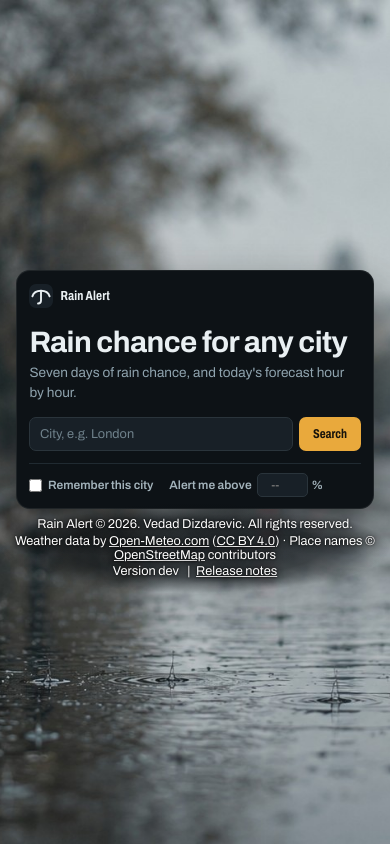
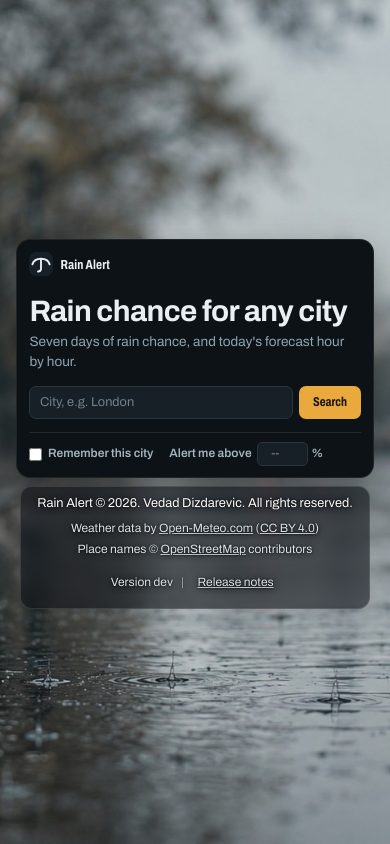
Before and after one commit to lasiurusbat/RainAlert, a Flask app: page / in a window 390 px wide. Run offline with Flask 3, Linux system fonts and the light colour scheme.

Commit message:
Update to version 1.2.2: enhance footer design for better mobile usability and readability

```diff
--- a/rainalert/data/releases.py
+++ b/rainalert/data/releases.py
@@ -16,6 +16,40 @@ promises a forecast the service does not give.
 """
 
 RELEASES = [
+    {
+        "version": "1.2.2",
+        "date": "2026-10-30",
+        "name": "A footer that fits a phone",
+        "features": [
+            {
+                "title": "The footer is tidier",
+                "text": "The notice, the data credits and the build are now "
+                        "three short lines, centred, on a plate of dark "
+                        "glass that lets the photograph show through while "
+                        "the words stay readable. The two credits are set "
+                        "apart by a thin line, and when the backup weather "
+                        "service is in use, the sentence about it starts a "
+                        "row of its own instead of leaving one word alone.",
+            },
+            {
+                "title": "Easier to use on a phone",
+                "text": "On a narrow screen each credit has a line to "
+                        "itself, and \"Release notes\" and \"Install app\" "
+                        "are large enough to touch without missing. The "
+                        "footer keeps clear of the home bar on an iPhone, "
+                        "and its links show a clear outline when reached "
+                        "with a keyboard.",
+            },
+            {
+                "title": "A clearer way to say thanks",
+                "text": "\"Buy me a coffee\" is now a small light button, "
+                        "the one bright shape in the footer, so it is found "
+                        "without being pushed. It is still a single link to "
+                        "a one-off donation, and the credits to Open-Meteo "
+                        "and OpenStreetMap are unchanged.",
+            },
+        ],
+    },
     {
         "version": "1.2.1",
         "date": "2026-10-30",
--- a/render.yaml
+++ b/render.yaml
@@ -23,7 +23,7 @@ services:
     runtime: image
     plan: free
     image:
-      url: docker.io/lasiurusbat/rainalert:1.2.1
+      url: docker.io/lasiurusbat/rainalert:1.2.2
     # The image is deployed by the hook, which names the tag it wants. Left
     # on, auto-deploy would redeploy the service with the image stored above
     # - the fallback tag - as soon as any image was pushed, which is how an
--- a/static/service-worker.js
+++ b/static/service-worker.js
@@ -14,7 +14,7 @@
  * is refreshed in the background, so a reader gets the new files on the
  * load after the one that fetched them.
  */
-const CACHE_VERSION = 'v19';
+const CACHE_VERSION = 'v21';
 const CACHE_NAME = 'rainalert-shell-' + CACHE_VERSION;
 
 /* The shell: the files the page needs to look like Rain Alert. The
--- a/static/style.css
+++ b/static/style.css
@@ -1245,23 +1245,6 @@ button:focus-visible {
     text-shadow: 0 0 2px rgba(0, 0, 0, 0.9), 0 1px 6px rgba(0, 0, 0, 0.8);
 }
 
-/* The photograph under the footer is mid-grey with bright reflections in the
-   wet road, and white type on it blended into it. A soft dark haze behind
-   the footer lines - a fade, not a box - takes the brightness out of the
-   photograph where the words are. It is absolutely positioned, so it costs
-   the panel no height, and it sits behind the text (`isolation` keeps it
-   inside the footer's own stacking context). It stays inside the footer's
-   width: a haze that hangs out sideways makes a narrow page scroll. */
-.copyright::before {
-    content: '';
-    position: absolute;
-    inset: -0.9rem 0;
-    z-index: -1;
-    pointer-events: none;
-    background: radial-gradient(ellipse farthest-side at center,
-        rgba(8, 12, 15, 0.8) 0%, rgba(8, 12, 15, 0.6) 65%, rgba(8, 12, 15, 0) 100%);
-}
-
 .copyright a {
     color: inherit;
     text-decoration: underline;
@@ -1272,21 +1255,121 @@ button:focus-visible {
     text-decoration-thickness: 2px;
 }
 
-/* The data credits (Open-Meteo requires attribution) are a second line
-   under the copyright notice. */
+/* The footer is three quiet tiers on a measure of about 40em, so no line is
+   longer than a reader can follow: the notice, the credits, the build.
+   Everything is centred, because the page above it is. */
+.copyright {
+    box-sizing: border-box;
+    width: fit-content;
+    max-width: min(40em, calc(100% - 1.5rem));
+    margin-inline: auto;
+    padding: 0.4rem 1rem;
+    line-height: 1.5;
+}
+
+/* The photograph under the footer is mid-grey with bright reflections in the
+   wet road, and white type on it blended into it. The footer therefore sits
+   on a small plate of its own - the same dark glass as the panel above it,
+   with a hairline edge - instead of a fade behind the words. It is the
+   plate's own background, so it costs no extra element, and the blur takes
+   the sharp reflections out of the photograph where the words are. */
+.copyright {
+    background: rgba(13, 18, 22, 0.55);
+    border: 1px solid rgba(233, 239, 242, 0.12);
+    border-radius: 12px;
+    -webkit-backdrop-filter: blur(8px);
+    backdrop-filter: blur(8px);
+}
+
+.legal {
+    margin-right: 0.4rem;
+}
+
+/* The donation link is the one thing here a reader may want to act on, so
+   it is set as a small filled chip rather than as one more underlined
+   word: asphalt type on paper, the only light shape in the footer. Paper,
+   never amber: the lamp means rain. */
+.copyright .coffee-link {
+    display: inline-block;
+    padding: 0 0.7rem;
+    border: 1px solid var(--paper);
+    border-radius: 999px;
+    background: var(--paper);
+    color: var(--asphalt);
+    font-weight: 600;
+    text-shadow: none;
+    text-decoration: none;
+    white-space: nowrap;
+    line-height: 1.45;
+}
+
+.copyright .coffee-link:hover,
+.copyright .coffee-link:focus-visible {
+    background: #ffffff;
+    border-color: #ffffff;
+    text-decoration: none;
+}
+
+.copyright a:focus-visible,
+.install-link:focus-visible {
+    outline: 2px solid #ffffff;
+    outline-offset: 2px;
+    border-radius: 3px;
+}
+
+/* The data credits (Open-Meteo requires attribution) are the second tier.
+   They are slightly smaller and a shade softer than the notice, and a
+   hairline sits between the two credits instead of a typed dot. */
 .credits {
     display: block;
-    margin-top: 0.15rem;
-    font-size: 0.8rem;
-}
-
-/* Which build this is, under the credits. It is the same size as the
-   copyright line above it: it answers "which version is this?", and that
-   is a line of the footer, not a caption. */
+    margin-top: 0.3rem;
+    font-size: 0.75rem;
+    color: #dbe4e9;
+}
+
+.credit {
+    display: inline-block;
+    vertical-align: top;
+}
+
+/* What comes after the comma - "or OpenWeather when Open-Meteo is
+   unavailable" - always starts its own row, so the sentence never leaves one
+   word alone on a line. */
+.credit-fallback {
+    display: block;
+}
+
+.credit + .credit::before {
+    content: '';
+    display: inline-block;
+    width: 1px;
+    height: 0.8em;
+    margin: 0 0.6rem;
+    vertical-align: -0.05em;
+    background: rgba(255, 255, 255, 0.4);
+}
+
+/* Which build this is, the third tier. It answers "which version is this?",
+   so it stays on the page, but it is the quietest line. The items are a
+   flex row so the links get a comfortable touch target without making the
+   line any taller on a desktop. */
 .build-info {
-    display: block;
-    margin-top: 0.15rem;
-    font-size: 0.8rem;
+    display: flex;
+    flex-wrap: wrap;
+    align-items: center;
+    justify-content: center;
+    margin-top: 0.3rem;
+    font-size: 0.75rem;
+    color: #dbe4e9;
+}
+
+.install-offer {
+    display: inline-flex;
+    align-items: center;
+}
+
+.install-offer[hidden] {
+    display: none;
 }
 
 /* The release notes link, after the build. The separator is a pipe rather
@@ -1294,7 +1377,8 @@ button:focus-visible {
    which build is answering, the other is a page to read. The link itself
    is styled like every other link in the footer. */
 .build-sep {
-    margin: 0 0.35rem;
+    margin: 0 0.5rem;
+    opacity: 0.6;
 }
 
 /* The install link, after the release notes. A button in the markup because
@@ -1575,6 +1659,44 @@ button:focus-visible {
     .hour-value {
         font-size: 0.47rem;
     }
+
+    /* The footer: the notice and the chip stack, each credit gets its own
+       line with no hairline, and the links in the build line grow to a
+       touch target of about 44px without a visible box. */
+    .copyright {
+        margin-bottom: env(safe-area-inset-bottom, 0px);
+    }
+
+    .legal {
+        display: block;
+        margin: 0 0 0.4rem;
+    }
+
+    .copyright .coffee-link {
+        padding: 0.45rem 1rem;
+    }
+
+    .credit {
+        display: block;
+    }
+
+    .credit + .credit {
+        margin-top: 0.2rem;
+    }
+
+    .credit + .credit::before {
+        display: none;
+    }
+
+    .build-info {
+        margin-top: 0.2rem;
+    }
+
+    .release-link,
+    .install-link {
+        display: inline-block;
+        padding: 0.7rem 0.35rem;
+    }
 }
 
 /* Visually hidden, but still read by screen readers. */
--- a/templates/_footer.html
+++ b/templates/_footer.html
@@ -12,15 +12,17 @@
    the page you are already on is not an offer. #}
 {% macro site_footer(release_notes=True) %}
 <footer class="copyright">
-    Rain Alert © 2026. Vedad Dizdarevic. All rights reserved.
+    <span class="legal">Rain Alert © 2026. Vedad Dizdarevic. All rights reserved.</span>
     {% if donation_url %}
-    <a href="{{ donation_url }}" target="_blank" rel="noopener noreferrer">Buy me a coffee<span class="sr-only"> (donation, opens in a new tab)</span></a>
+    <a href="{{ donation_url }}" class="coffee-link" target="_blank" rel="noopener noreferrer">Buy me a coffee<span class="sr-only"> (donation, opens in a new tab)</span></a>
     {% endif %}
+    <!-- Each credit is one unit that wraps whole, so a narrow screen
+         breaks between the credits and never inside one. -->
     <span class="credits">
-        Weather data by <a href="https://open-meteo.com/" target="_blank" rel="noopener noreferrer">Open-Meteo.com</a>
+        <span class="credit">Weather data by <a href="https://open-meteo.com/" target="_blank" rel="noopener noreferrer">Open-Meteo.com</a>
         (<a href="https://creativecommons.org/licenses/by/4.0/" target="_blank" rel="noopener noreferrer">CC BY 4.0</a>)
-        {%- if openweather_enabled %}, or <a href="https://openweathermap.org/" target="_blank" rel="noopener noreferrer">OpenWeather</a> when Open-Meteo is unavailable{% endif %}
-        · Place names © <a href="https://www.openstreetmap.org/copyright" target="_blank" rel="noopener noreferrer">OpenStreetMap</a> contributors
+        {%- if openweather_enabled %},<span class="credit-fallback">or <a href="https://openweathermap.org/" target="_blank" rel="noopener noreferrer">OpenWeather</a> when Open-Meteo is unavailable</span>{% endif %}</span>
+        <span class="credit">Place names © <a href="https://www.openstreetmap.org/copyright" target="_blank" rel="noopener noreferrer">OpenStreetMap</a> contributors</span>
     </span>
     <!-- Which build this is. It sits under the credits, so the
          answer to "which version is this?" is on the page. -->
```
Also changed, not shown: CLAUDE.md (+23 -11 lines), DEPLOY.md (+5 -5 lines), implementation-plan.md (+3 -3 lines), README.md.
